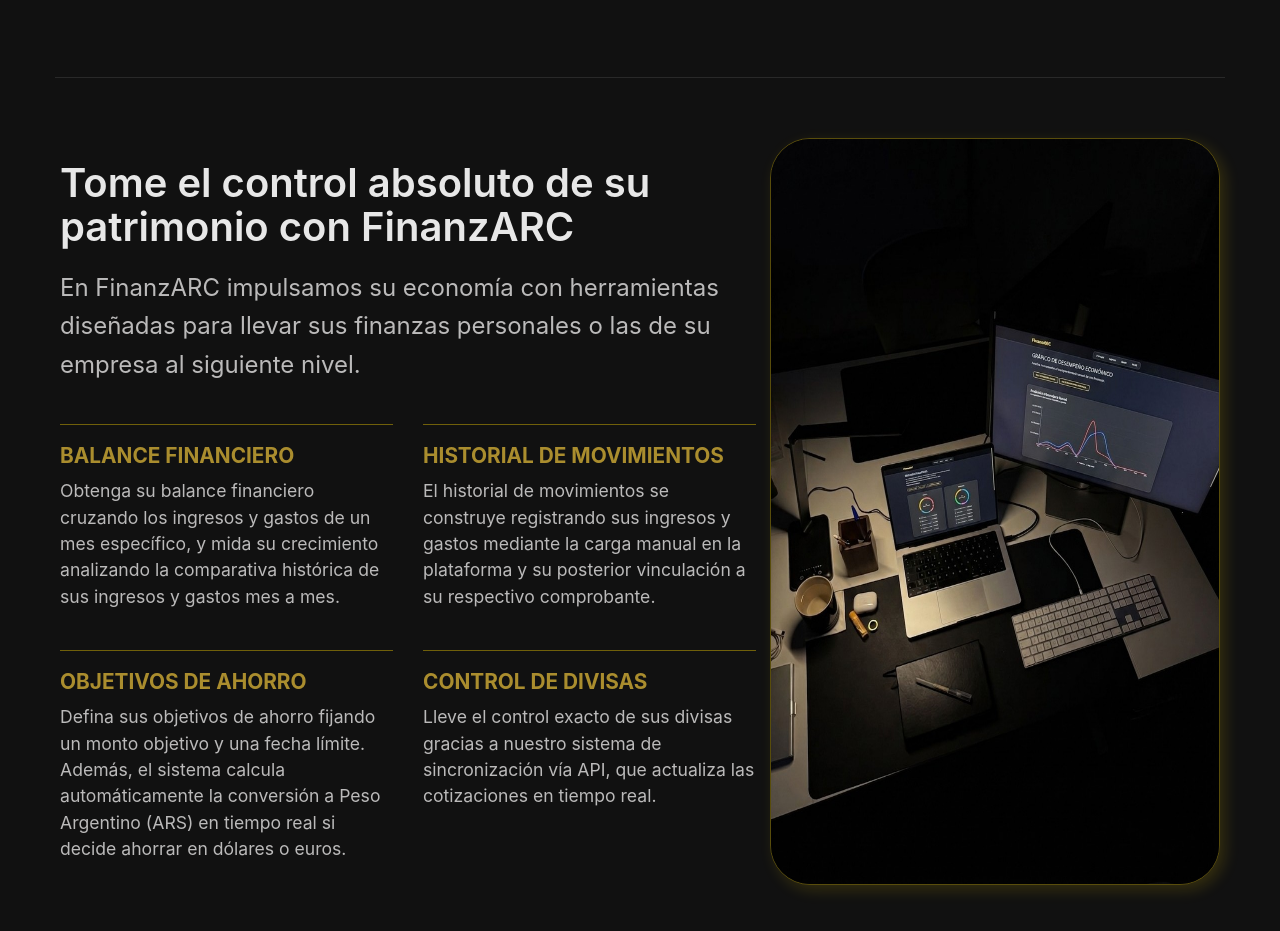
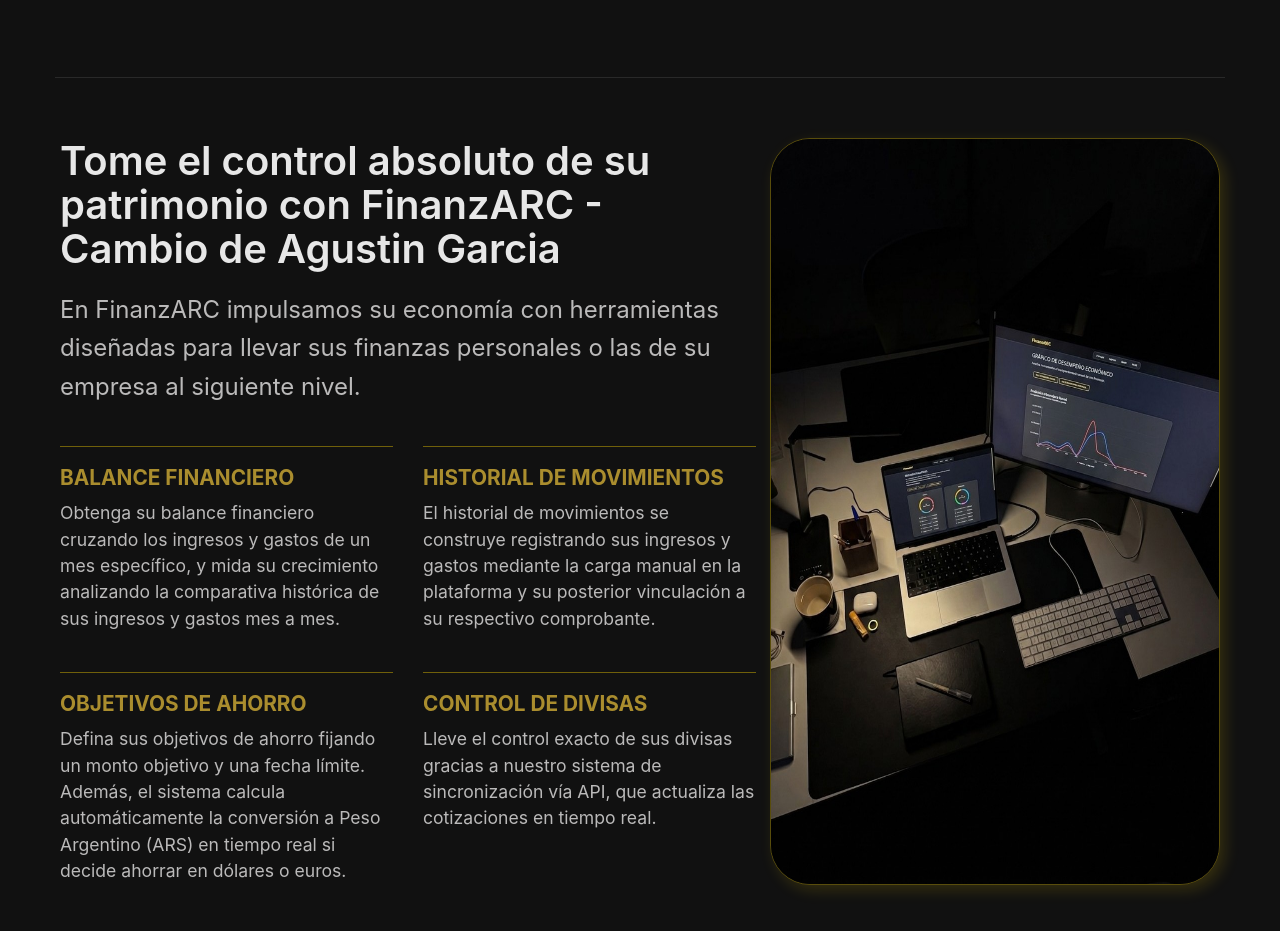
Before and after one commit to cristalba22/FinanzArc-Tesis, a React (Vite) app in the folder frontend/: page / in a window 1280 px wide. Shown: the part 820-1751 px from the top of the page. Built offline with nearby package versions, Linux system fonts and the light colour scheme; no server answers.

Commit message:
Prueba de commit Garcia

```diff
--- a/frontend/src/paginas/inicio/Inicio.jsx
+++ b/frontend/src/paginas/inicio/Inicio.jsx
@@ -28,7 +28,7 @@
         <div className="containerPropuesta" id="propuesta">
           <div className="containerPropuestaIzquierda">
             <div className="introduccion">
-              <h1>Tome el control absoluto de su patrimonio con FinanzARC</h1>
+              <h1>Tome el control absoluto de su patrimonio con FinanzARC - Cambio de Agustin Garcia</h1>
               <p>En FinanzARC impulsamos su economía con herramientas diseñadas para llevar sus finanzas personales o las de su empresa al siguiente nivel.</p>
             </div>
             <div className="items">
```
